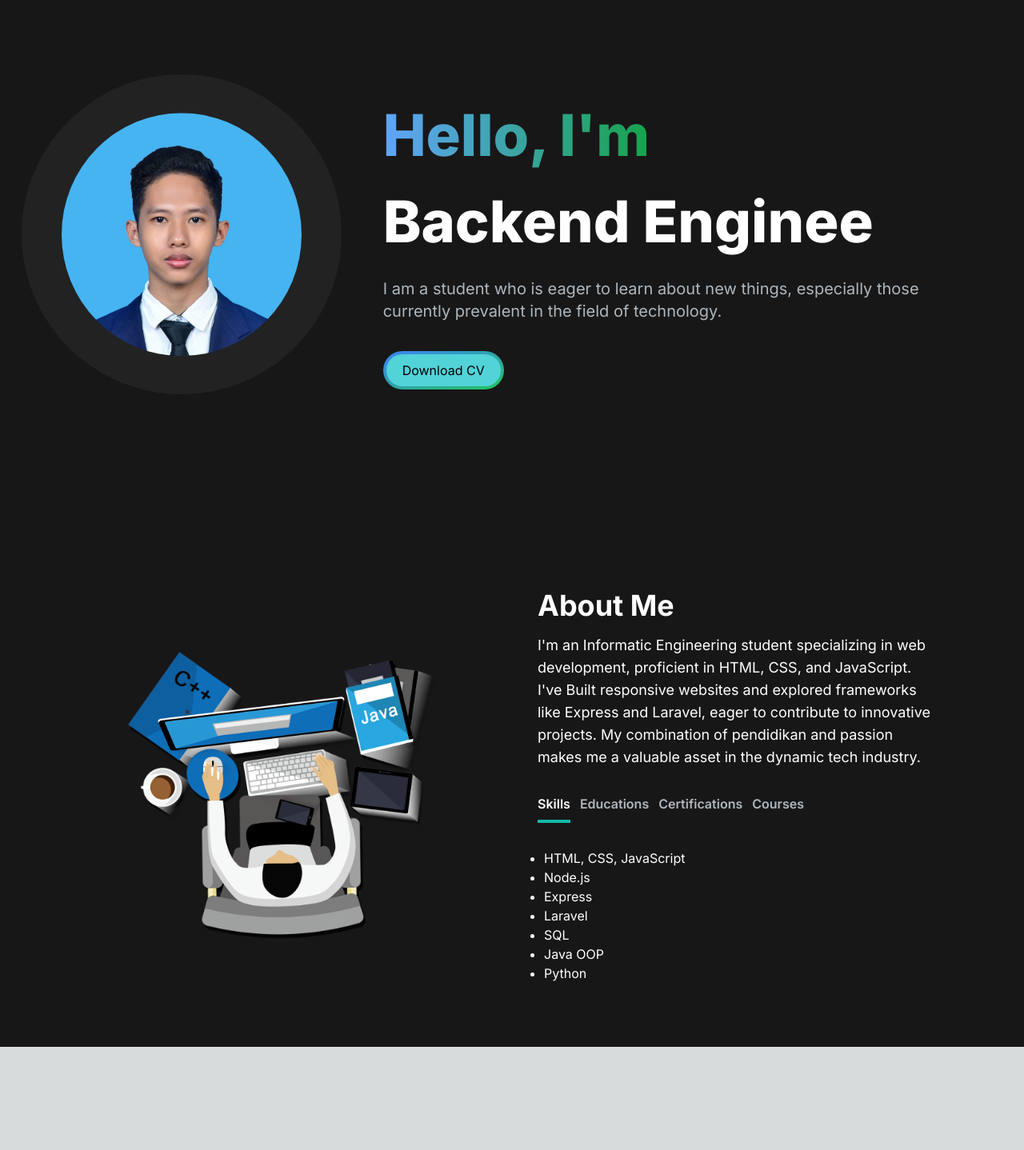
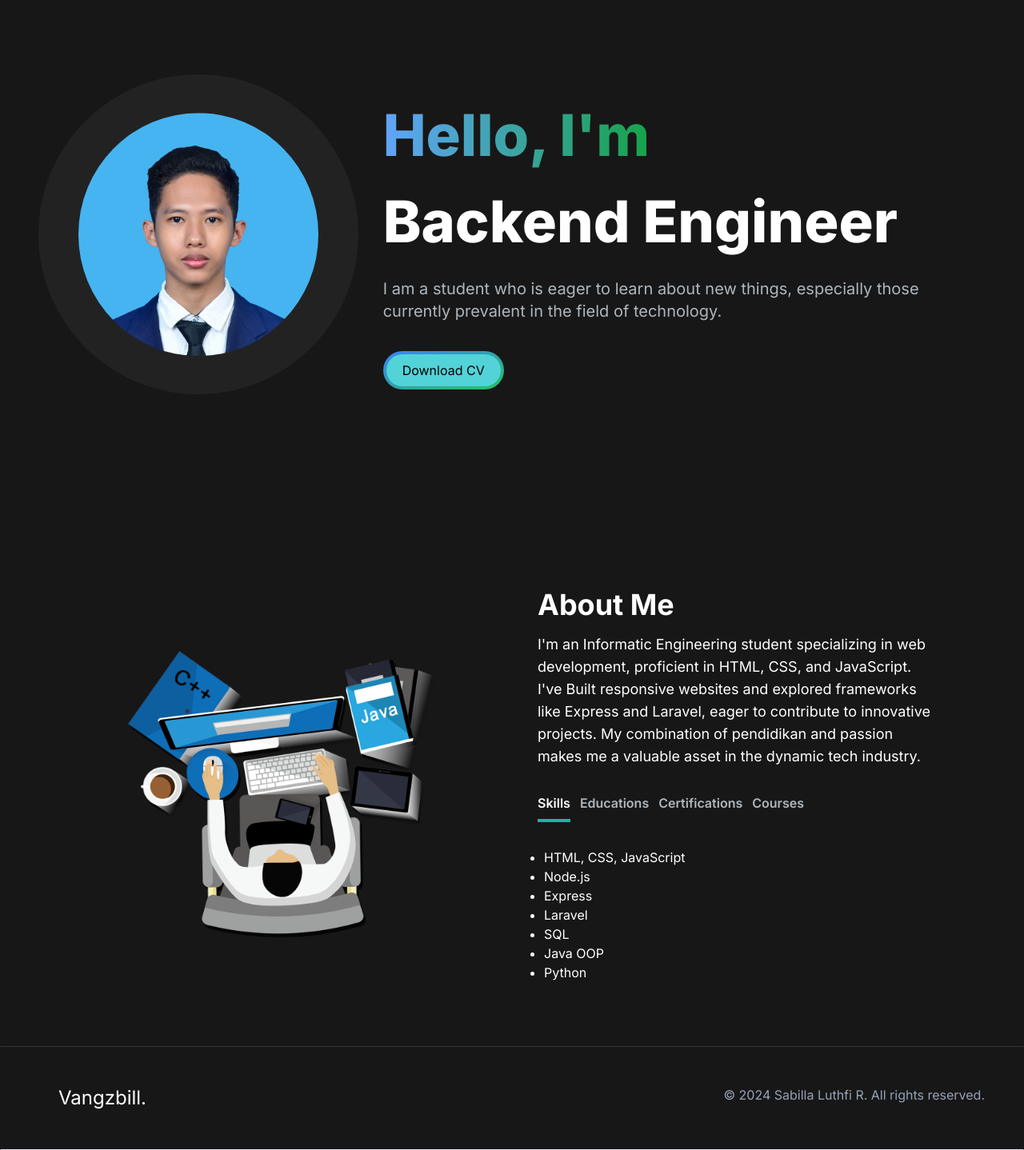
Before and after one commit to Vangzbill/Web_Portofolio, a Next.js app: page / in a window 1280 px wide. Shown: the part 83-1521 px from the top of the page at 80% size. Before the commit the page ends 1412 px from the top, so only its background shows below. Built offline with nearby package versions, Linux system fonts and the light colour scheme.

Commit message:
Menambahkan Footer dan edit HeroSection

```diff
--- /dev/null
+++ b/src/app/components/Footer.jsx
@@ -0,0 +1,14 @@
+import React from "react";
+
+const Footer = () => {
+  return (
+    <footer className="footer border z-10 border-t-[#33353F] border-l-transparent border-r-transparent text-white">
+      <div className="container p-12 flex justify-between">
+        <h3 className="ml-6 text-2xl">Vangzbill.</h3>
+        <p className="text-slate-400 ml-3">&copy; 2024 Sabilla Luthfi R. All rights reserved.</p>
+      </div>
+    </footer>
+  );
+};
+
+export default Footer;
--- a/src/app/components/HeroSection.jsx
+++ b/src/app/components/HeroSection.jsx
@@ -13,9 +13,15 @@ const HeroSection = () => {
             initial={{ opacity: 0, scale: 0.5 }}
             animate={{ opacity: 1, scale: 1 }}
             transition={{ duration: 0.5 }}
-            className="col-span-4 place-self-center mr-9 mt-0 lg:mt-0 mb-4"
+            className="col-span-4 place-self-center mt-0 lg:mt-0"
+            style={{
+              width: "fit-content",
+              marginLeft: "auto",
+              marginRight: "auto",
+              marginBottom: "15px",
+            }}
           >
-            <div className="rounded-full bg-[#222222] w-[250px] h-[250px] lg:w-[400px] lg:h-[400px] relative">
+            <div className="rounded-full bg-[#222222] w-[250px] h-[250px] lg:w-[400px] lg:h-[400px] relative mx-auto">
               <Image
                 src="/images/foto.png"
                 alt="foto diri"
@@ -31,7 +37,7 @@ const HeroSection = () => {
             initial={{ opacity: 0, scale: 0.5 }}
             animate={{ opacity: 1, scale: 1 }}
             transition={{ duration: 0.5 }}
-            className="col-span-8 place-self-center text-center sm:text-left justify-self-start ml-9 mt-0"
+            className="col-span-8 place-self-center text-center lg:ml-9 sm:text-left justify-self-start mt-0"
           >
             <h1 className="text-white mb-4 text-3xl sm:text-4xl lg:text-7xl lg:leading-normal font-extrabold">
             <span className="text-transparent bg-clip-text bg-gradient-to-r from-primary-400 to-secondary-600">
--- a/src/app/page.js
+++ b/src/app/page.js
@@ -1,6 +1,7 @@
 import HeroSection from "./components/HeroSection";
 import Navbar from "./components/Navbar";
 import AboutSection from "./components/AboutSection";
+import Footer from "./components/Footer";
 
 export default function Home() {
   return (
@@ -10,6 +11,7 @@ export default function Home() {
         <HeroSection />
         <AboutSection />
       </div>
+      <Footer />
     </main>
   )
 }
```
